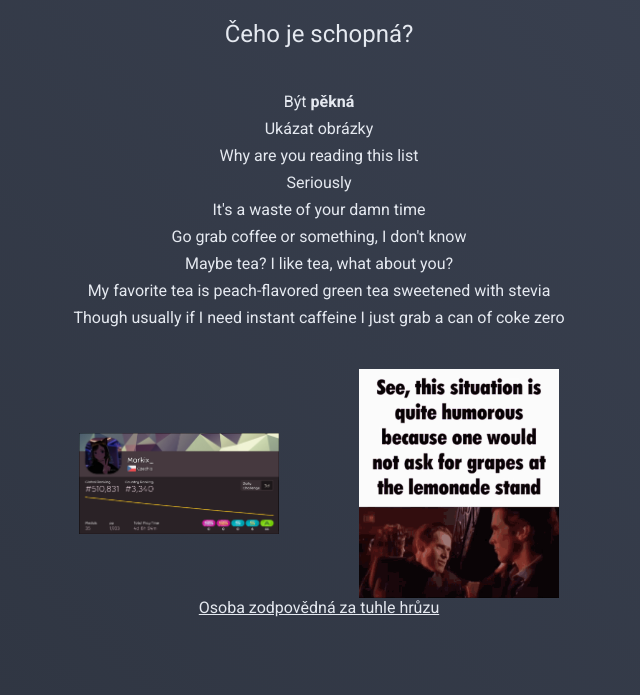
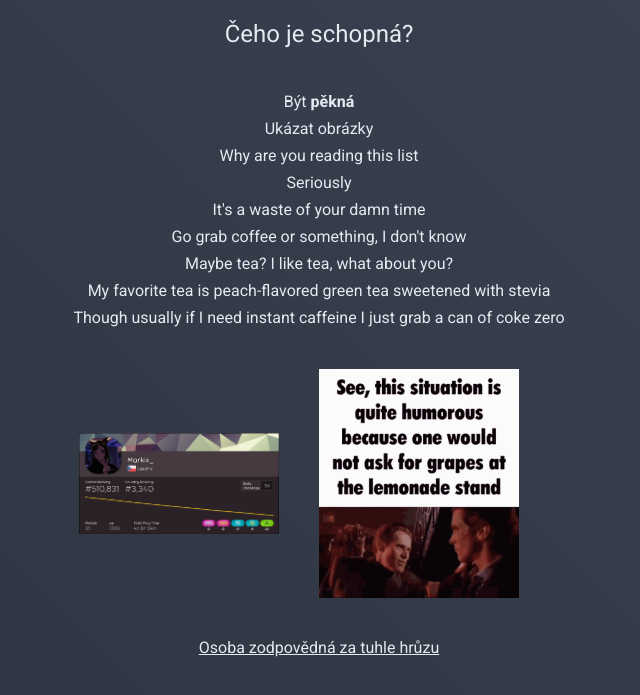
Before and after one commit to gyarab/2025_wt_plasek, a plain HTML site: page index.html in a window 1280 px wide. Shown: the part 89-784 px from the top of the page, without its empty margins (321-961 px from the left). Drawn offline with Linux system fonts and the light colour scheme.

Commit message:
the lack of a margin on the footer kept triggering me this morning

```diff
--- a/index.html
+++ b/index.html
@@ -51,7 +51,7 @@
 		}
 
 		#images img {
-			margin: 0vh 5vh
+			margin: 0vh 5vh 5vh 0vh
 		}
 
 		footer {
```
